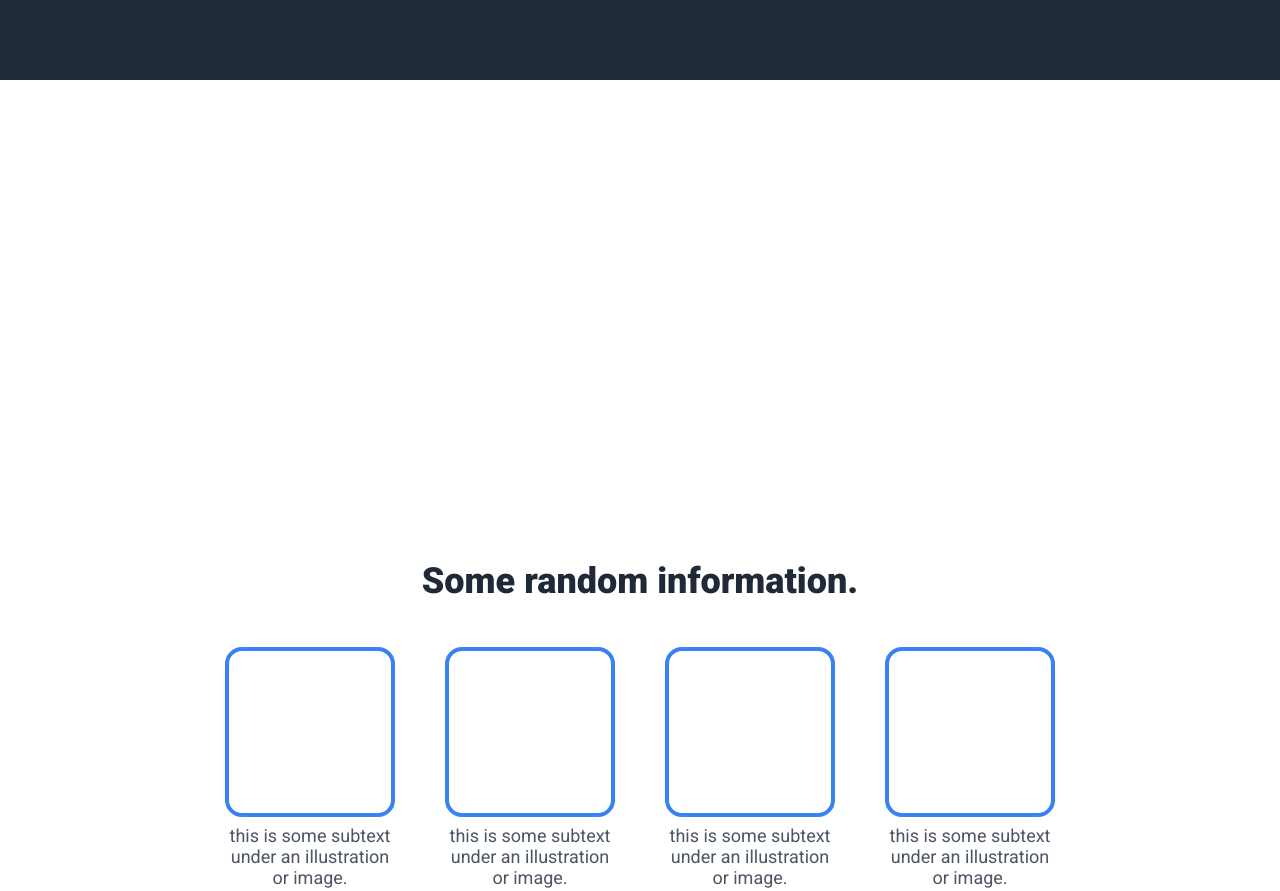
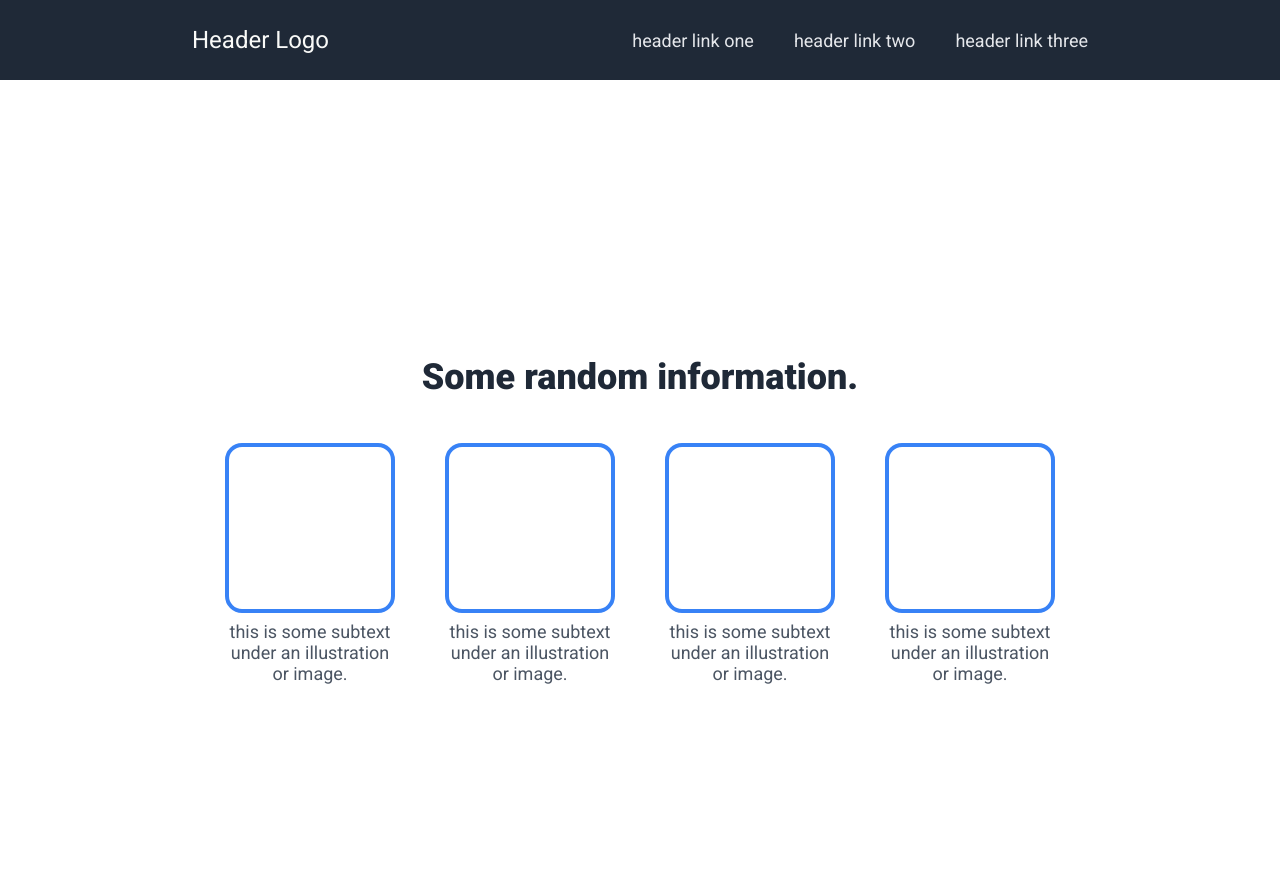
Before and after one commit to EccentricEmilio/practise-stuff, a plain HTML site: page odin-website/index.html in a window 1280 px wide. Shown: the top 891 px of the page. Drawn offline with Linux system fonts and the light colour scheme.

Commit message:
Add header and change body display

```diff
--- a/odin-website/index.html
+++ b/odin-website/index.html
@@ -15,7 +15,22 @@
 
 <body>
   <header class="header">
-
+    <div class="content-div">
+      <p class="header-logo">
+        Header Logo
+      </p>
+      <div class="header-links">
+        <p>
+          header link one
+        </p>
+        <p>
+          header link two
+        </p>
+        <p>
+          header link three
+        </p>
+      </div>
+    </div>
   </header>
   <main class="content">
     <div class="random-information-container">
@@ -87,7 +102,11 @@
     </div>
   </main>
   <footer class="footer">
-
+    <div class="content-div">
+      <p>
+        Copyright &copy The Odin Project 2021
+      </p>
+    </div>
   </footer>
 </body>
 
--- a/odin-website/styles/index.css
+++ b/odin-website/styles/index.css
@@ -5,12 +5,6 @@ h2 {
 }
 
 body {
-  /* height: 2000px; */
-
-  display: flex;
-  flex-flow: column nowrap;
-  justify-content: flex-start;
-
   font-family: Roboto, Arial, Helvetica, sans-serif;
 }
 
@@ -20,9 +14,37 @@ body {
   margin: 0 auto;
 }
 
+/* header */
+.header {
+  height: 80px;
+  width: 100%;
+  background-color: #1F2937;
+}
+
+.header .content-div {
+  display: flex;
+  justify-content: space-between;
+  align-items: center;
+}
+
+.header-logo {
+  font-size: 24px;
+  color: #F9FAF8
+}
+
+.header-links {
+  display: flex;
+  align-items: center;
+  gap: 40px;
+  color: #E5E7EB;
+  font-size: 18px;
+
+}
+
 /* some-random-information */
 .random-information-container {
   background-color: white;
+  width: 100%;
 }
 
 .random-information-container .content-div {
@@ -79,6 +101,7 @@ body {
 .quote-container {
   background-color: #E5E7EB;
   height: 400px;
+  width: 100%
 }
 
 .quote-container .content-div {
@@ -108,6 +131,7 @@ body {
 .sign-up-prompt-container {
   background-color: white;
   height: 400px;
+  width: 100%;
 }
 
 .sign-up-prompt-container .content-div {
@@ -142,21 +166,17 @@ body {
   padding: 5px 15px;
 }
 
-
-
-
-
-
-.header {
+/* footer */
+.footer {
   height: 80px;
   width: 100%;
 
   background-color: #1F2937;
 }
 
-.footer {
-  height: 80px;
-  width: 100%;
-
-  background-color: #1F2937;
+.footer .content-div {
+  display: flex;
+  justify-content: center;
+  align-items: center;
+  color: #E5E7EB
 }
```
